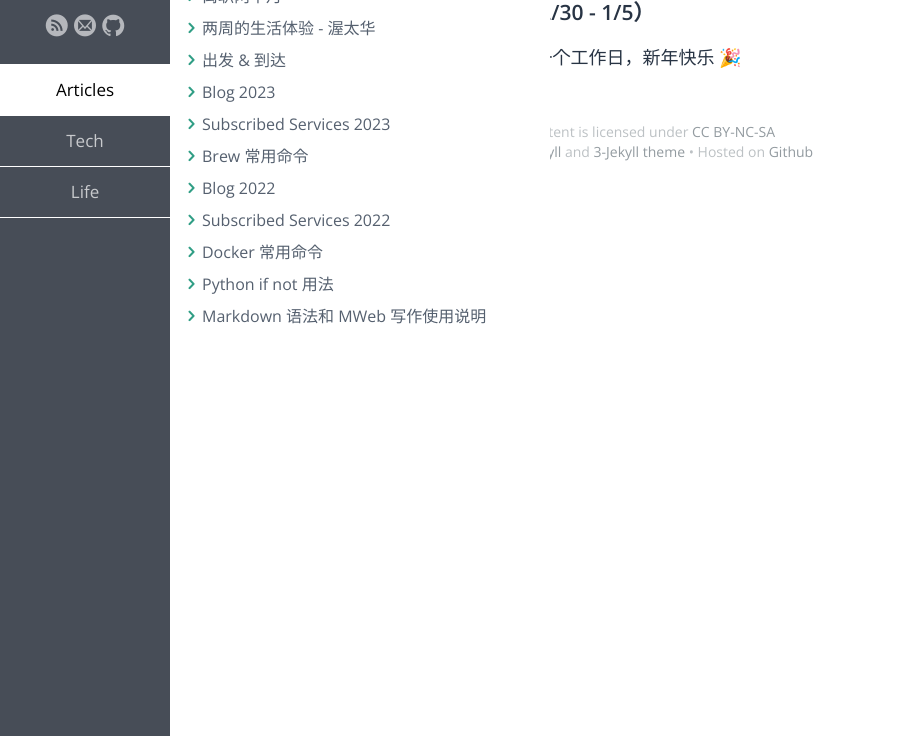
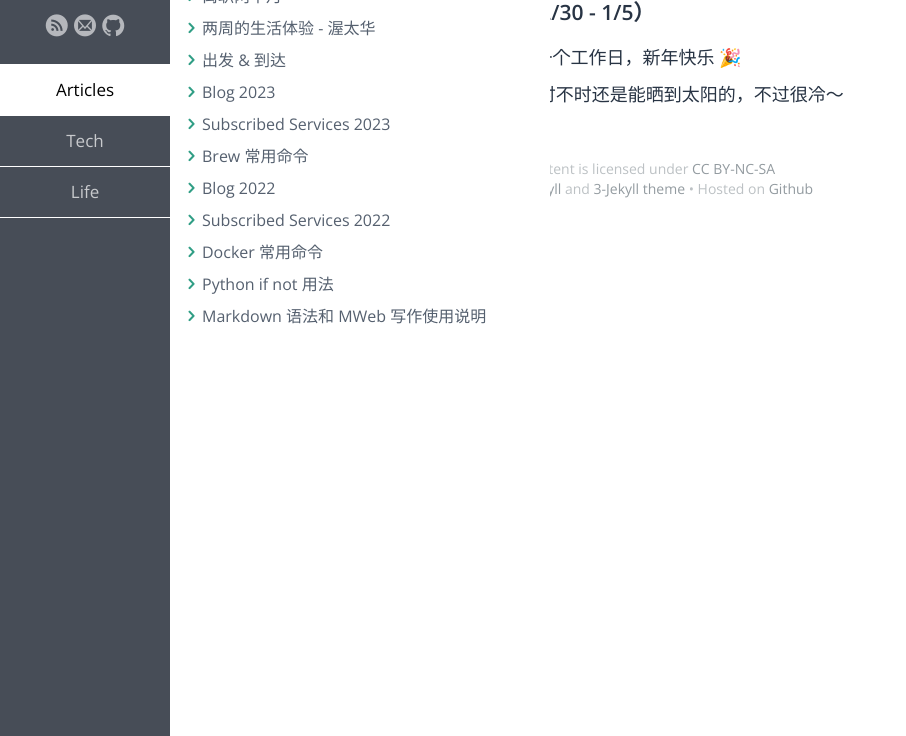
Before and after one commit to samxupeiran/samxupeiran.github.io, a Jekyll site: the page built from _posts/life/2025-01-02-my-blog.md, in a window 1280 px wide, cut to the strip 164-900 px from the top of the page. Shown: the whole strip, without its empty margins (0-906 px from the left). Built offline with Jekyll 4.4.1, drawn with Linux system fonts in a browser that asks for light colours; some web fonts are replaced.

Commit message:
feat: add weekly blog 1/3

```diff
--- a/_posts/life/2025-01-02-my-blog.md
+++ b/_posts/life/2025-01-02-my-blog.md
@@ -8,3 +8,4 @@ tags: Blog
 
 - ### 2025 年 1 月 第 1 周（12/30 - 1/5）
      - 1/2 今天是 2025 年的第一个工作日，新年快乐 🎉
+     - 1/3 周五了，这两天多云时不时还是能晒到太阳的，不过很冷～
```
